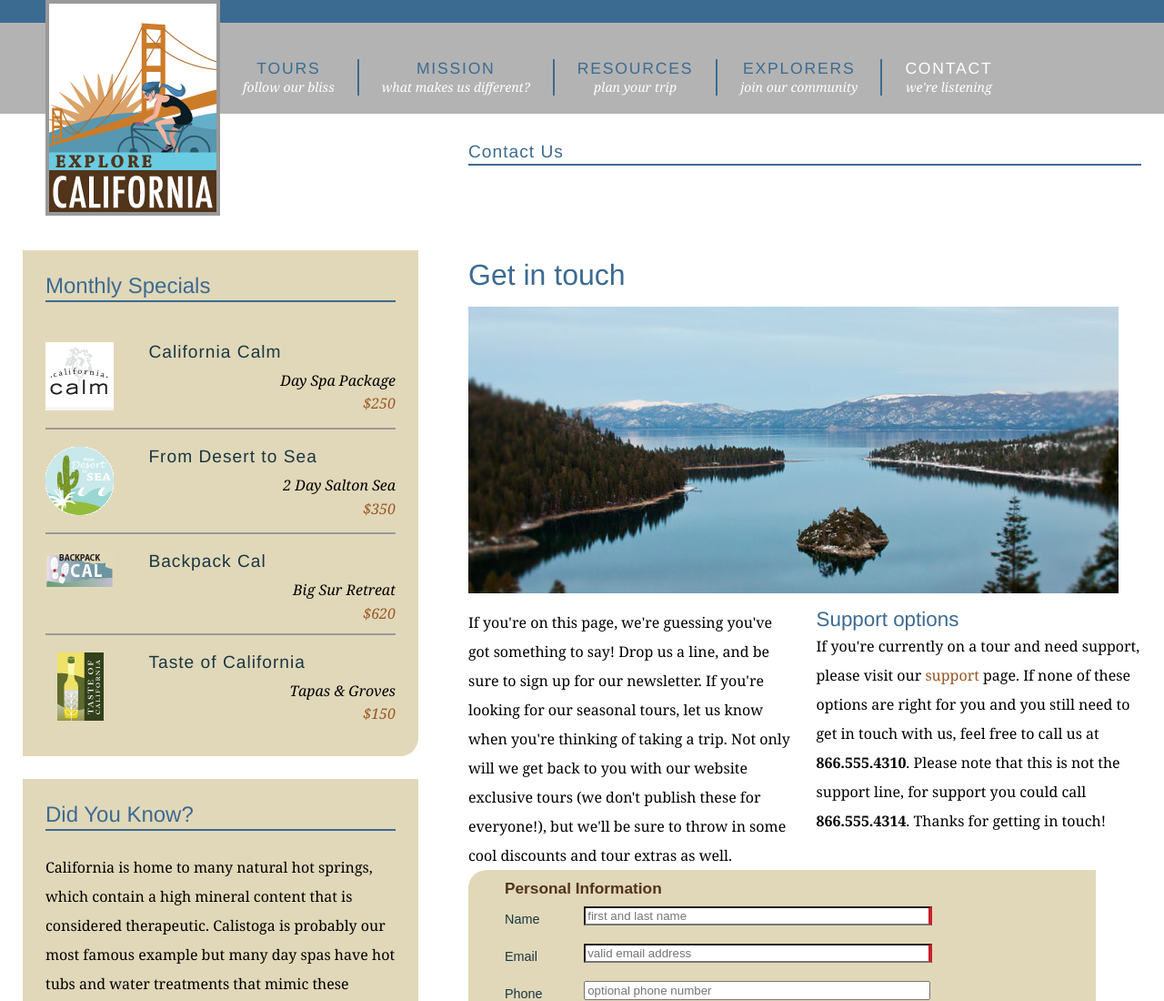
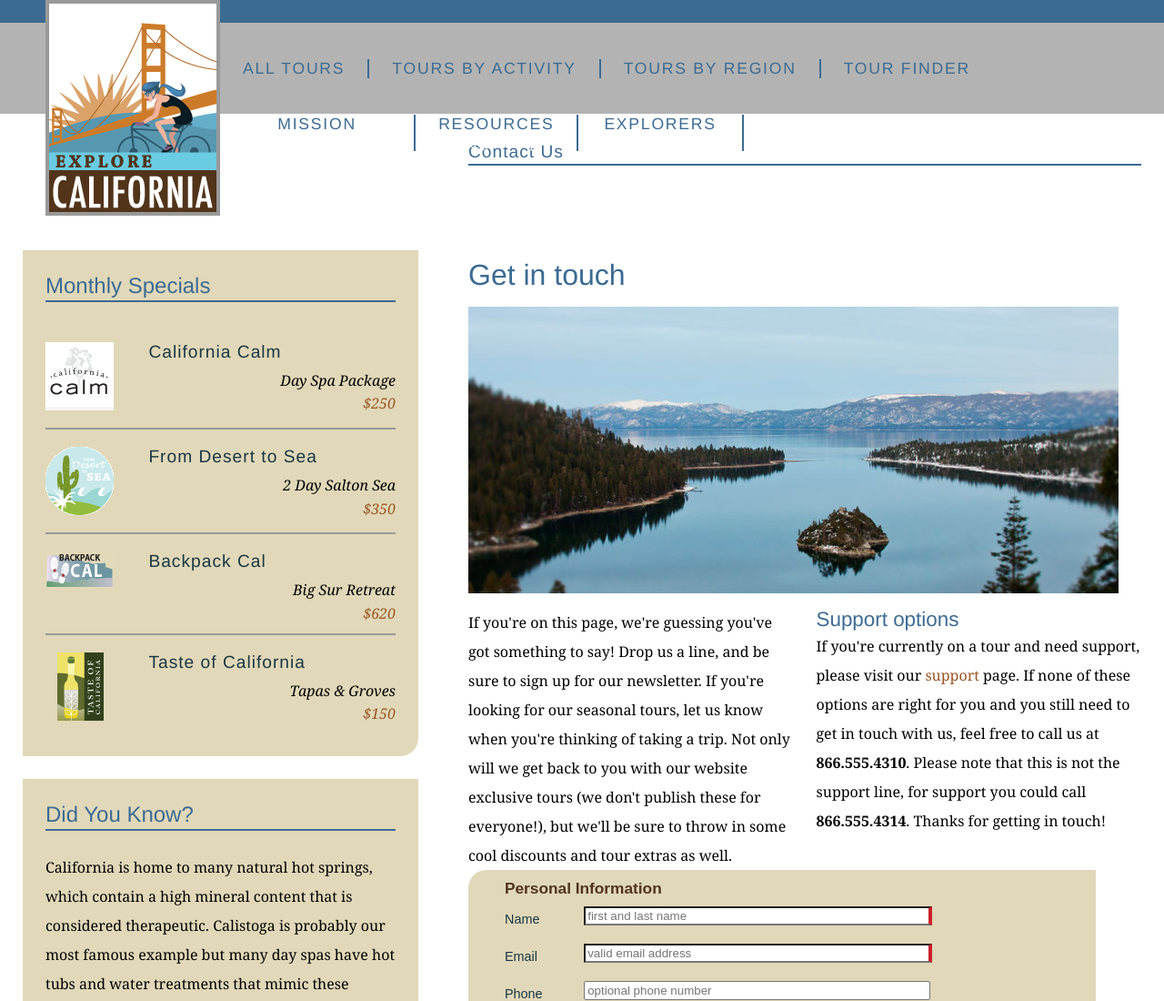
Before and after one commit to ProgXx/Getting_Started, a plain HTML site: page contact.html in a window 1280 px wide. Shown: the top 1100 px of the page at 91% size. Drawn offline with Linux system fonts and the light colour scheme.

Commit message:
Update contact.html

```diff
--- a/contact.html
+++ b/contact.html
@@ -21,7 +21,6 @@
         <div id="siteNav">
           <h1>Where do you want to go?</h1>
           <ul>
-            <li><a href="tours.html" title="Our tours">Tours <br /><span class="tagline">follow our bliss</span></a>
               <ul>
                 <li><a href="tours.html" title="Our tours">All Tours</a></li>
                 <li><a href="tours.html" title="find tours">Tours by Activity</a></li>
```
